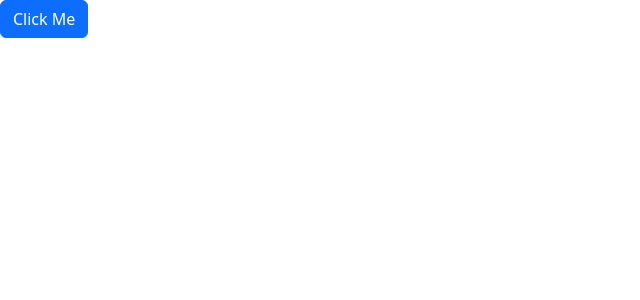
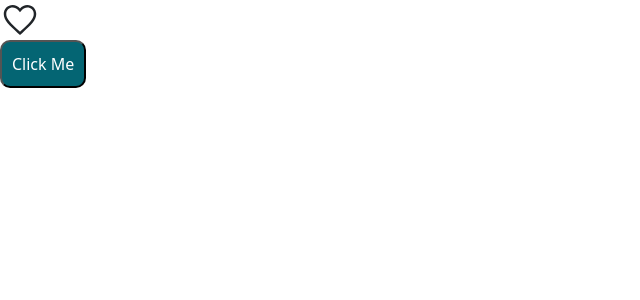
Before and after one commit to ChloeL-E/react-app, a React (Vite) app: page / in a window 1280 px wide. Shown: the top 300 px of the page, without its empty margins (0-640 px from the left). Built offline with nearby package versions, Linux system fonts and the light colour scheme; the HTML template or start-up script is replaced by a standard one.

Commit message:
Added a like button

```diff
--- a/package.json
+++ b/package.json
@@ -11,7 +11,8 @@
   "dependencies": {
     "bootstrap": "^5.2.3",
     "react": "^18.2.0",
-    "react-dom": "^18.2.0"
+    "react-dom": "^18.2.0",
+    "react-icons": "^4.7.1"
   },
   "devDependencies": {
     "@types/react": "^18.0.27",
--- a/src/App.tsx
+++ b/src/App.tsx
@@ -1,16 +1,18 @@
 import { useState } from "react";
 import Alert from "./components/Alert";
-import Buttons from "./components/Buttons";
+import Buttons from "./components/Buttons/Buttons";
+import Like from "./components/Like";
 
 function App() {
   const [alertVisible, setAlertVisibility] = useState(false);
 
   return (
     <div>
+      <Like onClick={() => console.log("clicked")} />
       {alertVisible && (
         <Alert onClose={() => setAlertVisibility(false)}>My Alert</Alert>
       )}
-      <Buttons color="primary" onClick={() => setAlertVisibility(true)}>
+      <Buttons color="secondary" onClick={() => setAlertVisibility(true)}>
         Click Me
       </Buttons>
     </div>
--- /dev/null
+++ b/src/components/Buttons/Buttons.module.css
@@ -0,0 +1,10 @@
+.btn {
+    padding:10px;
+    size: 40px 20px;
+    border-radius: 10px;
+}
+
+.btn-secondary {
+    background-color: #046573;
+    color: white;
+}
--- a/src/components/Buttons.tsx
+++ b/src/components/Buttons/Buttons.tsx
@@ -1,3 +1,5 @@
+import styles from "./Buttons.module.css";
+
 interface Props {
   children: string;
   color?: "primary" | "secondary" | "danger"; // using ? lets react know this prop is optional. using pipes can seperate options.
@@ -7,7 +9,11 @@ interface Props {
 const Buttons = ({ children, color, onClick }: Props) => {
   return (
     <div>
-      <button type="button" className={"btn btn-" + color} onClick={onClick}>
+      <button
+        type="button"
+        className={[styles.btn, styles["btn-" + color]].join(" ")}
+        onClick={onClick}
+      >
         {children}
       </button>
     </div>
--- /dev/null
+++ b/src/components/Like.tsx
@@ -0,0 +1,20 @@
+import { useState } from "react";
+import { IoMdHeart, IoMdHeartEmpty } from "react-icons/io";
+
+interface Props {
+  onClick: () => void;
+}
+
+const Like = ({ onClick }: Props) => {
+  const [status, setStatus] = useState(false);
+
+  const toggle = () => {
+    setStatus(!status);
+    onClick();
+  };
+
+  if (status) return <IoMdHeart color="#ff6b81" size={40} onClick={toggle} />;
+  return <IoMdHeartEmpty size={40} onClick={toggle}></IoMdHeartEmpty>;
+};
+
+export default Like;
```
Also changed, not shown: 1 other file (tests, documents, lock files or other folders).
